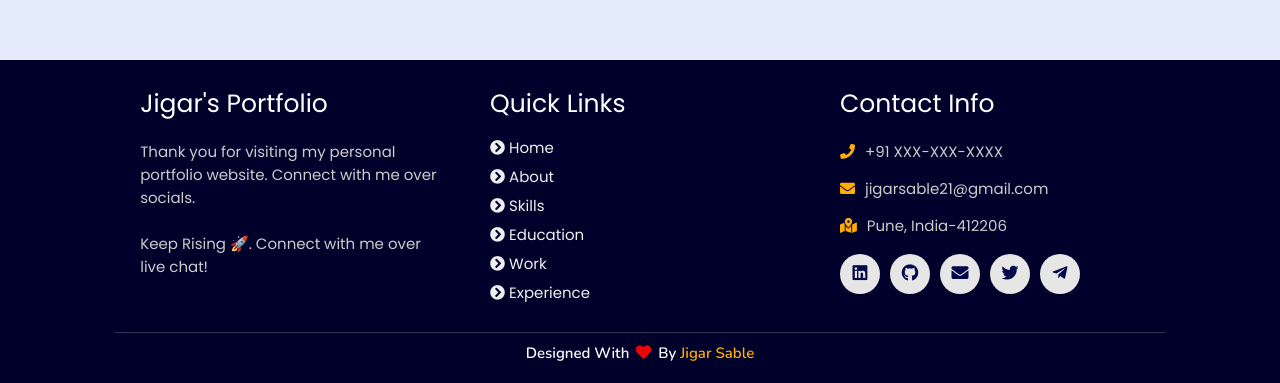
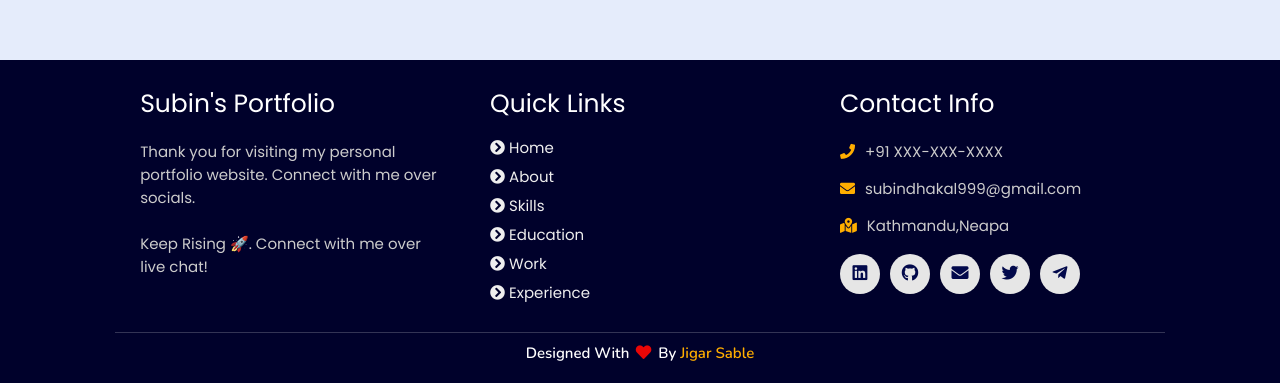
Before and after one commit to Subin626/portfolio, a plain HTML site: page index.html in a window 1280 px wide. Shown: the part 6577-6960 px from the top of the page. Drawn offline with nearby package versions, Linux system fonts and the light colour scheme; animation ran at ten frames a second.

Commit message:
name changed

```diff
--- a/index.html
+++ b/index.html
@@ -12,7 +12,7 @@
     <link rel="stylesheet" href="https://cdnjs.cloudflare.com/ajax/libs/font-awesome/5.15.3/css/all.min.css" integrity="sha512-iBBXm8fW90+nuLcSKlbmrPcLa0OT92xO1BIsZ+ywDWZCvqsWgccV3gFoRBv0z+8dLJgyAHIhR35VZc2oM/gI1w==" crossorigin="anonymous" referrerpolicy="no-referrer" />
     <!-- Favicon -->
     <link id='favicon' rel="shortcut icon" href="./assets/images/favicon.png" type="image/x-png">
-    <title>Portfolio | Jigar Sable</title>
+    <title>Portfolio | Subin's Sable</title>
 </head>
 <body oncontextmenu="return false">
 
@@ -340,7 +340,7 @@
   <div class="box-container">
 
       <div class="box">
-          <h3>Jigar's Portfolio</h3>
+          <h3>Subin's Portfolio</h3>
           <p>Thank you for visiting my personal portfolio website. Connect with me over socials. <br/> <br/> Keep Rising 🚀. Connect with me over live chat!</p>
       </div>
 
@@ -357,8 +357,8 @@
       <div class="box">
           <h3>contact info</h3>
           <p> <i class="fas fa-phone"></i>+91 XXX-XXX-XXXX</p>
-          <p> <i class="fas fa-envelope"></i>jigarsable21@gmail.com</p>
-          <p> <i class="fas fa-map-marked-alt"></i>Pune, India-412206</p>
+          <p> <i class="fas fa-envelope"></i>subindhakal999@gmail.com</p>
+          <p> <i class="fas fa-map-marked-alt"></i>Kathmandu,Neapa</p>
           <div class="share">
 
               <a href="https://www.linkedin.com/in/jigar-sable" class="fab fa-linkedin" aria-label="LinkedIn" target="_blank"></a>
```
